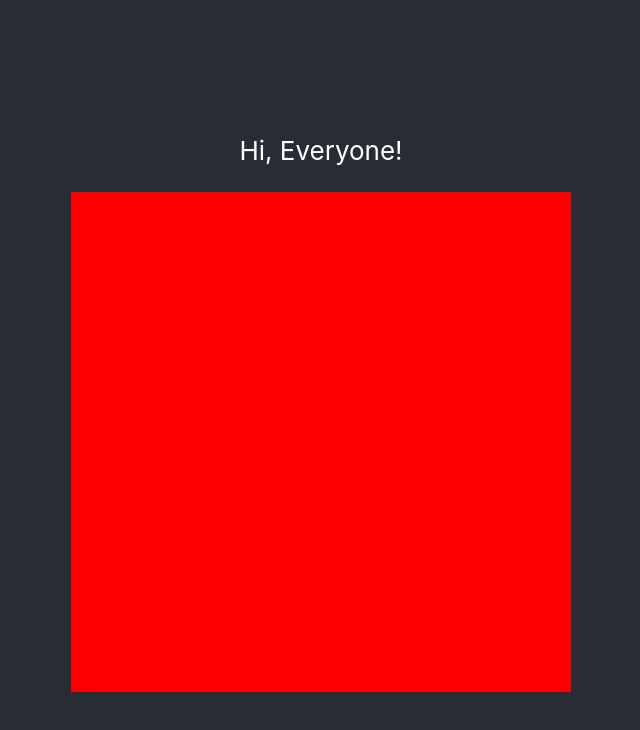
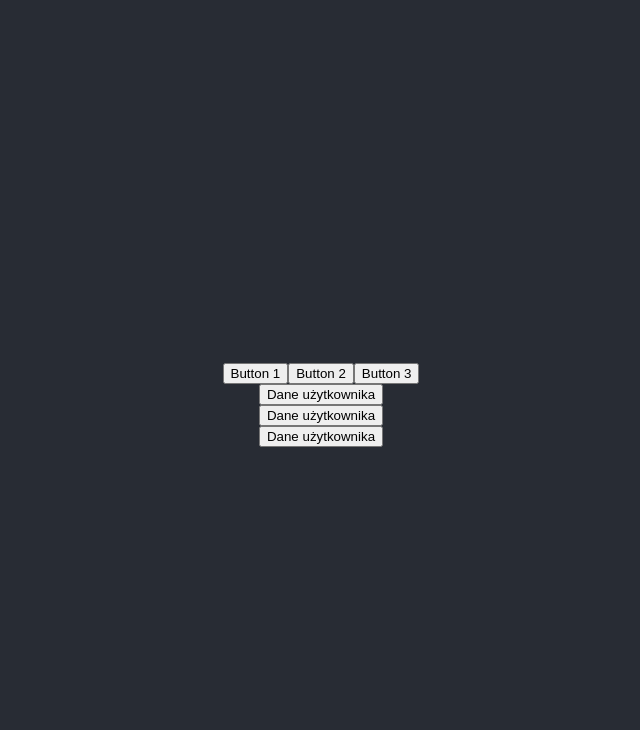
Before and after one commit to grzegorzkowalski/React_ReactNative_Redux, a React (Create React App) app in the folder 3_React/01_JSX_wyrazenia/workshop/: page / in a window 1280 px wide. Shown: the top 730 px of the page, without its empty margins (319-959 px from the left). Built offline with nearby package versions, Linux system fonts and the light colour scheme.

Commit message:
Day 2 Chapter 8 Tasks 1,2

```diff
--- a/3_React/01_JSX_wyrazenia/workshop/src/App.js
+++ b/3_React/01_JSX_wyrazenia/workshop/src/App.js
@@ -21,6 +21,10 @@ import ShopItem from "./components/Chapter6/ShopItem";
 import ShopList from "./components/Chapter6/ShopList";
 import HelloWorld from "./components/Chapter7/HelloWorld";
 import Box from "./components/Chapter7/Box";
+import Modal from "./components/Chapter7/Modal";
+import Clock from "./components/Chapter7/Clock";
+import Buttons from "./components/Chapter8/Buttons";
+import ShowUserFunc from "./components/Chapter8/ShowUserFunc";
 
 function App() {
     const menuElements = [
@@ -96,8 +100,14 @@ function App() {
         {/*</ParentComponent>*/}
         {/*<ShopItem item={item} />*/}
         {/*<ShopList shopItems={shopItems} />*/}
-        <HelloWorld />
-        <Box />
+        {/*<HelloWorld />*/}
+        {/*<Box />*/}
+        {/*<Modal heading="Zapisz się do newslettera"/>*/}
+        {/*<Clock />*/}
+        <Buttons />
+        <ShowUserFunc name="Grzegorz" surname="Kowalski" />
+        <ShowUserFunc name="Micheal" surname="Jordan" />
+        <ShowUserFunc name="Michał" surname="Wiśniewski" />
       </header>
     </div>
   );
--- /dev/null
+++ b/3_React/01_JSX_wyrazenia/workshop/src/components/Chapter7/Clock.js
@@ -0,0 +1,23 @@
+import {useState, useEffect} from 'react';
+import ClockTime from "./ClockTime";
+import ClockDate from "./ClockDate";
+
+const Clock = () => {
+    const [time, setTime] = useState(new Date());
+
+    useEffect(() => {
+        const intervalID = setInterval(() => {
+            setTime(new Date());
+        }, 1000);
+        return () => clearInterval(intervalID);
+    }, []);
+
+    return (
+        <div>
+            <ClockTime time={time.toLocaleTimeString()} />
+            <ClockDate date={time.toLocaleDateString()} />
+        </div>
+    );
+};
+
+export default Clock;
--- /dev/null
+++ b/3_React/01_JSX_wyrazenia/workshop/src/components/Chapter7/ClockDate.js
@@ -0,0 +1,11 @@
+import React from 'react';
+
+const ClockDate = ({date}) => {
+    return (
+        <div>
+            {date}
+        </div>
+    );
+};
+
+export default ClockDate;
--- /dev/null
+++ b/3_React/01_JSX_wyrazenia/workshop/src/components/Chapter7/ClockTime.js
@@ -0,0 +1,9 @@
+const ClockTime = ({time}) => {
+    return (
+        <div>
+            {time}
+        </div>
+    );
+};
+
+export default ClockTime;
--- /dev/null
+++ b/3_React/01_JSX_wyrazenia/workshop/src/components/Chapter7/Modal.js
@@ -0,0 +1,20 @@
+import React, {useState, useEffect} from 'react';
+
+const Modal = ({heading}) => {
+    const [time, setTime] = useState(false);
+
+    useEffect(() => {
+        const timeoutID = setTimeout(() => {
+            setTime(prev => !prev);
+        }, 10000);
+        return () => clearTimeout(timeoutID);
+    }, []);
+    return (
+        <div>
+            <h1>Test okna modalnego</h1>
+            {time && <h2>{heading}</h2>}
+        </div>
+    );
+};
+
+export default Modal;
--- /dev/null
+++ b/3_React/01_JSX_wyrazenia/workshop/src/components/Chapter8/Buttons.js
@@ -0,0 +1,23 @@
+const Buttons = () => {
+
+    const clickHandler = () => {
+        const numberA = parseInt(prompt("Podaj liczbę A?"));
+        const numberB = parseInt(prompt("Podaj liczbę B?"));
+        console.log(numberA**numberB);
+        console.log(Math.pow(numberA, numberB));
+    }
+
+    return (
+        <div>
+            <button onClick={() => console.log("Pierwszy przycisk kliknięty")}>
+                Button 1
+            </button>
+            <button onClick={clickHandler}>Button 2</button>
+            <button onClick={() => console.log(window.innerHeight, window.innerWidth)}>
+                Button 3
+            </button>
+        </div>
+    );
+};
+
+export default Buttons;
--- /dev/null
+++ b/3_React/01_JSX_wyrazenia/workshop/src/components/Chapter8/ShowUserFunc.js
@@ -0,0 +1,7 @@
+const ShowUserFunc = ({name, surname}) => {
+    return (
+        <button onClick={() => console.log(name, surname)}>Dane użytkownika</button>
+    );
+};
+
+export default ShowUserFunc;
```
